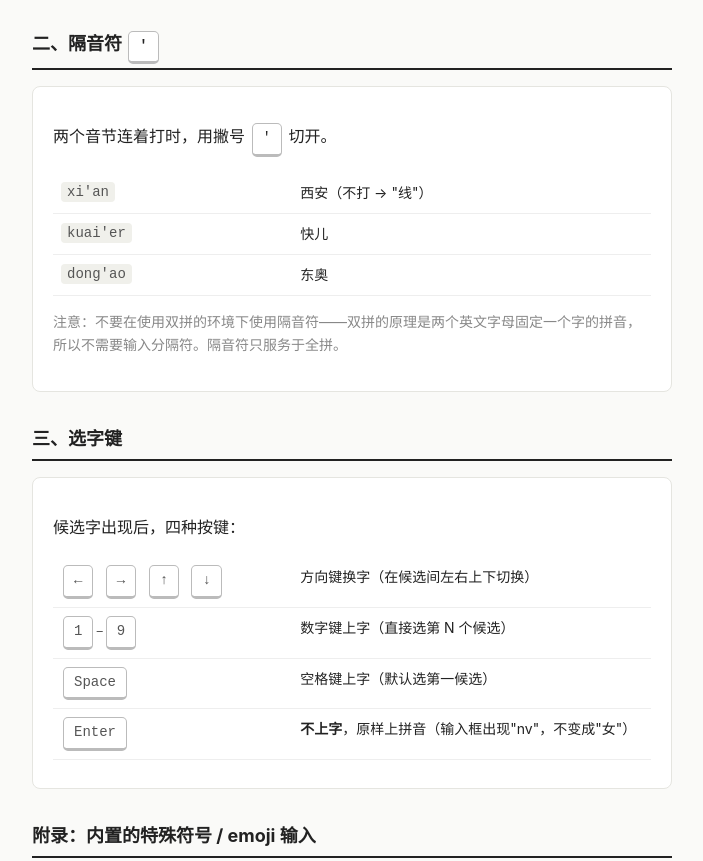
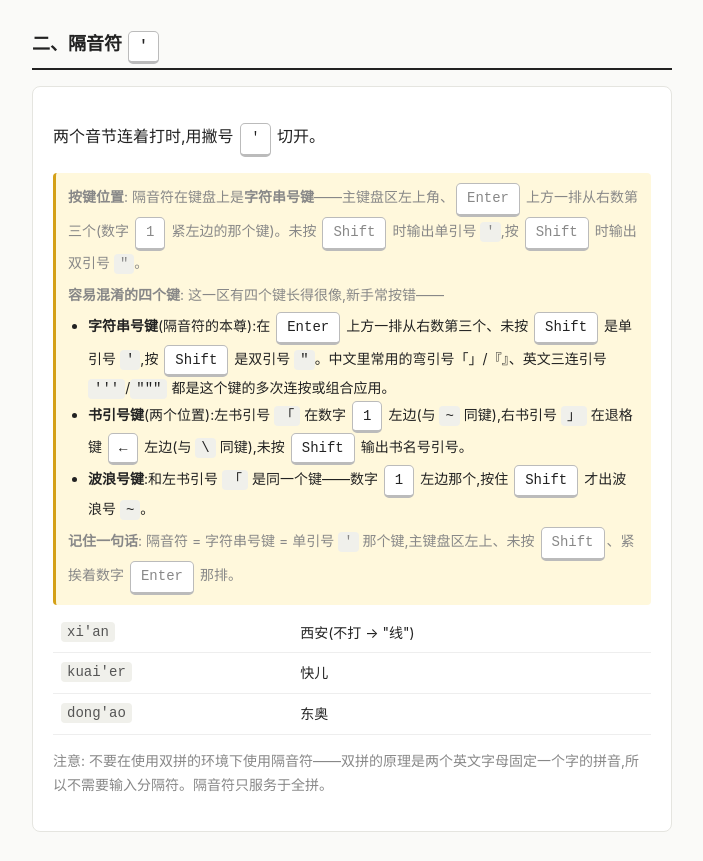
Before and after one commit to joker1024567/quanpin, a plain HTML site: page index.html in a window 1280 px wide. Shown: the part 504-1365 px from the top of the page, without its empty margins (288-991 px from the left). Drawn offline with Linux system fonts and the light colour scheme.

Commit message:
注释隔音符按键位置及四个易混键 (字符串号/书引号/波浪号)

```diff
--- a/index.html
+++ b/index.html
@@ -37,13 +37,23 @@
 
 <h2>二、隔音符 <kbd>'</kbd></h2>
 <div class="card">
-<p>两个音节连着打时，用撇号 <kbd>'</kbd> 切开。</p>
+<p>两个音节连着打时,用撇号 <kbd>'</kbd> 切开。</p>
+<div style="background:#fff8dc;padding:10px 12px;border-left:3px solid #d4a017;border-radius:4px;margin:8px 0">
+<p class="mut" style="margin:0 0 6px"><b>按键位置</b>: 隔音符在键盘上是<b>字符串号键</b>——主键盘区左上角、<kbd>Enter</kbd> 上方一排从右数第三个(数字 <kbd>1</kbd> 紧左边的那个键)。未按 <kbd>Shift</kbd> 时输出单引号 <code>'</code>,按 <kbd>Shift</kbd> 时输出双引号 <code>"</code>。</p>
+<p class="mut" style="margin:0 0 6px"><b>容易混淆的四个键</b>: 这一区有四个键长得很像,新手常按错——</p>
+<ul style="margin:4px 0 4px 20px;padding:0;font-size:14px;line-height:1.6">
+<li><b>字符串号键</b>(隔音符的本尊):在 <kbd>Enter</kbd> 上方一排从右数第三个、未按 <kbd>Shift</kbd> 是单引号 <code>'</code>,按 <kbd>Shift</kbd> 是双引号 <code>"</code>。中文里常用的弯引号「」/『』、英文三连引号 <code>'''</code>/<code>"""</code> 都是这个键的多次连按或组合应用。</li>
+<li><b>书引号键</b>(两个位置):左书引号 <code>「</code> 在数字 <kbd>1</kbd> 左边(与 <code>~</code> 同键),右书引号 <code>」</code> 在退格键 <kbd>←</kbd> 左边(与 <code>\</code> 同键),未按 <kbd>Shift</kbd> 输出书名号引号。</li>
+<li><b>波浪号键</b>:和左书引号 <code>「</code> 是同一个键——数字 <kbd>1</kbd> 左边那个,按住 <kbd>Shift</kbd> 才出波浪号 <code>~</code>。</li>
+</ul>
+<p class="mut" style="margin:6px 0 0"><b>记住一句话</b>: 隔音符 = 字符串号键 = 单引号 <code>'</code> 那个键,主键盘区左上、未按 <kbd>Shift</kbd>、紧挨着数字 <kbd>Enter</kbd> 那排。</p>
+</div>
 <table>
-<tr><td><code>xi'an</code></td><td>西安（不打 → "线"）</td></tr>
+<tr><td><code>xi'an</code></td><td>西安(不打 → "线")</td></tr>
 <tr><td><code>kuai'er</code></td><td>快儿</td></tr>
 <tr><td><code>dong'ao</code></td><td>东奥</td></tr>
 </table>
-<p class="mut">注意：不要在使用双拼的环境下使用隔音符——双拼的原理是两个英文字母固定一个字的拼音，所以不需要输入分隔符。隔音符只服务于全拼。</p>
+<p class="mut">注意: 不要在使用双拼的环境下使用隔音符——双拼的原理是两个英文字母固定一个字的拼音,所以不需要输入分隔符。隔音符只服务于全拼。</p>
 </div>
 
 <h2>三、选字键</h2>
```
